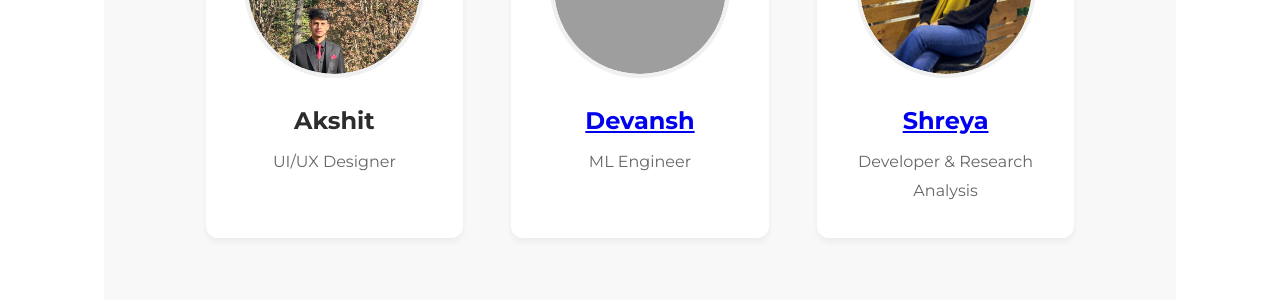
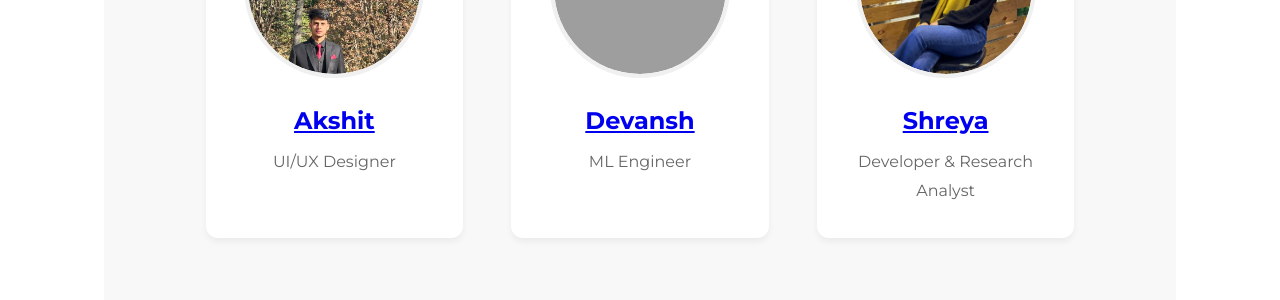
Before and after one commit to Devansh-Kumar-Saini/Speech-Emotion-Recognition, a Flask app: page /about in a window 1280 px wide. Shown: the part 4229-4529 px from the top of the page. Run offline with Flask 3, Linux system fonts and the light colour scheme; grey boxes are pictures that could not be loaded.

Commit message:
Updating About page

```diff
--- a/templates/about.html
+++ b/templates/about.html
@@ -504,7 +504,7 @@
                         <div class="member-image">
                             <img src="{{ url_for('static', filename='IMAGES/akshit.jpg') }}" alt="Akshit">
                         </div>
-                        <h3>Akshit</h3>
+                        <h3><a href="https://www.linkedin.com/in/akshit-mahajan10/" target="_blank" rel="noopener noreferrer">Akshit</a></h3>
                         <p class="role">UI/UX Designer</p>
                     </div>
                     <div class="member">
@@ -519,7 +519,7 @@
                             <img src="{{ url_for('static', filename='IMAGES/IMG-20250106-WA0029.jpg') }}" alt="Shreya" style="object-position: top center;">
                         </div>
                         <h3><a href="https://www.linkedin.com/in/shreya-tiwari18/" target="_blank" rel="noopener noreferrer">Shreya</a></h3>
-                        <p class="role">Developer & Research Analysis</p>
+                        <p class="role">Developer & Research Analyst</p>
                     </div>
                 </div>
             </div>
```
